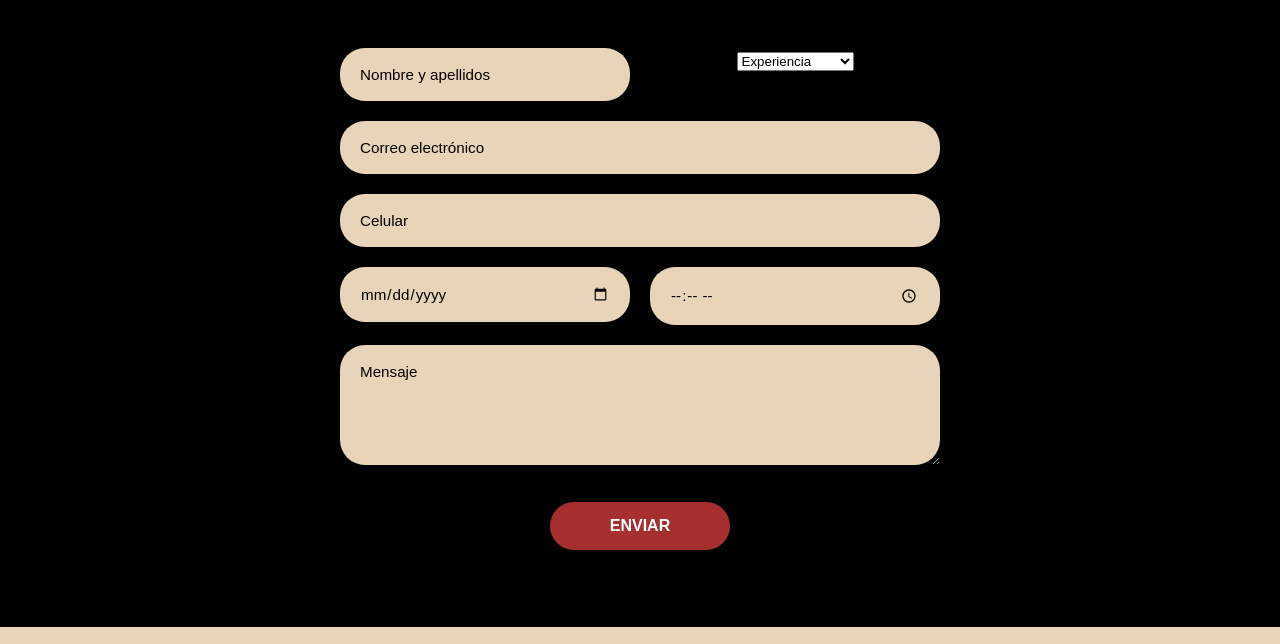
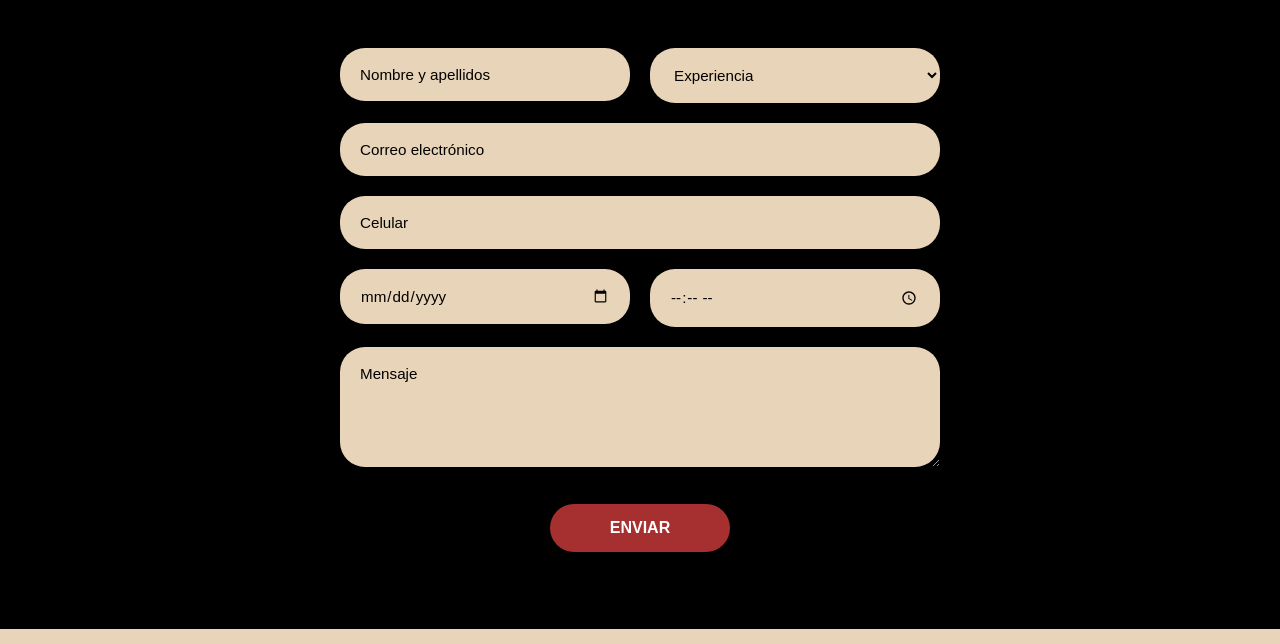
Before and after one commit to JhonatanM2005/HACHERIT2, a plain HTML site: page experiencias.html in a window 1280 px wide. Shown: the part 2593-3237 px from the top of the page. Drawn offline with Linux system fonts and the light colour scheme.

Commit message:
style: include select elements in form input and placeholder styling

```diff
--- a/styles.css
+++ b/styles.css
@@ -454,6 +454,7 @@ section {
 }
 
 .form-reservas input,
+.form-reservas select,
 .form-reservas textarea {
   width: 100%;
   padding: 18px 20px;
@@ -467,6 +468,7 @@ section {
 }
 
 .form-reservas input::placeholder,
+.form-reservas select,
 .form-reservas textarea::placeholder {
   color: var(--color-negro);
   opacity: 1;
```
